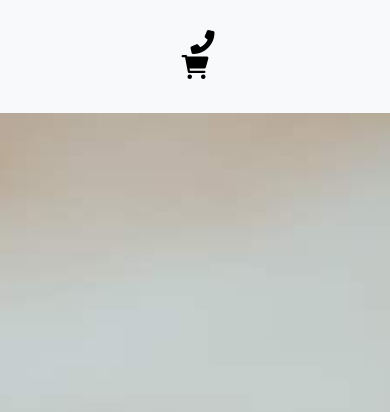
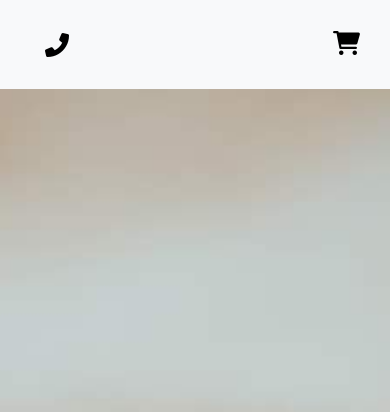
Before and after one commit to Menu-reels/joyeria-quri, a plain HTML site: page new.html in a window 390 px wide. Shown: the top 412 px of the page. Drawn offline with Linux system fonts and the light colour scheme.

Commit message:
Update new.html

```diff
--- a/new.html
+++ b/new.html
@@ -85,9 +85,7 @@
 
         /* Media queries para pantallas pequeñas */
         @media (max-width: 768px) {
-            header {
-                flex-direction: column;
-            }
+
 
             header p {
                 display: none; /* Oculta el texto del teléfono en móviles */
```
